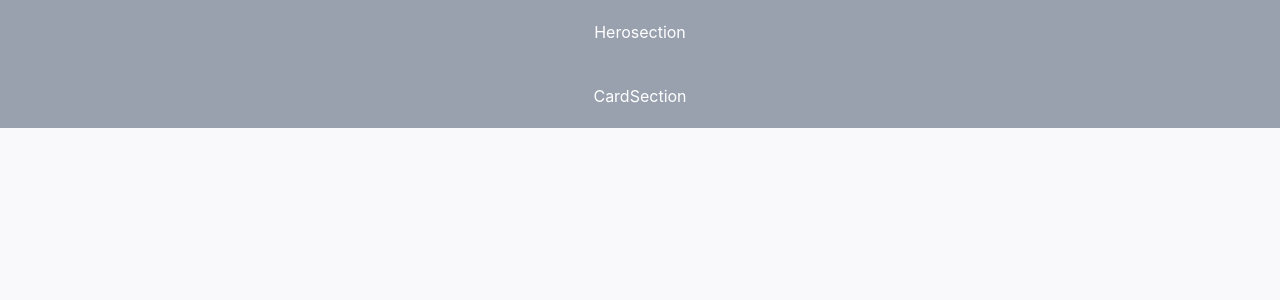
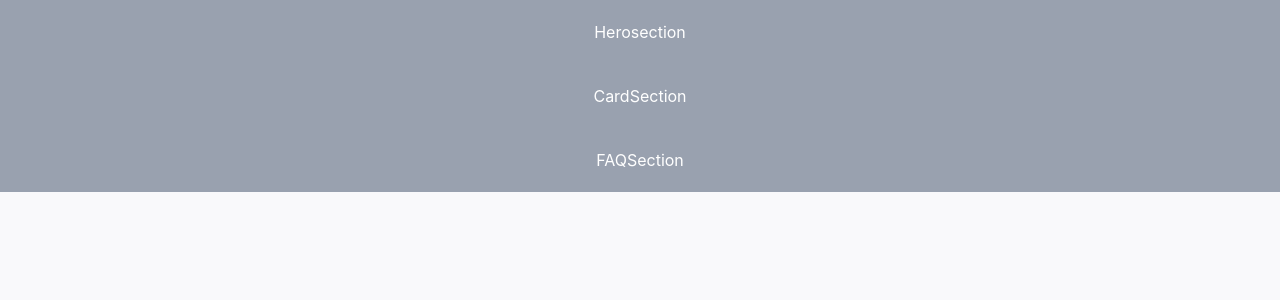
Before and after one commit to eslam-mohamedl/learn-github, a Next.js app: page / in a window 1280 px wide. Shown: the top 300 px of the page. Built offline with nearby package versions, Linux system fonts and the light colour scheme.

Commit message:
add faq section

```diff
--- a/src/app/page.tsx
+++ b/src/app/page.tsx
@@ -1,10 +1,12 @@
 import Herosection from "@/components/organisms/Herosection";
 import CardSection from "@/components/organisms/CardSection";
+import FAQSection from "@/components/organisms/FAQSection";
 export default function page() {
   return (
     <div>
       <Herosection />
       <CardSection />
+      <FAQSection/>
     </div>
   );
 }
--- /dev/null
+++ b/src/components/organisms/FAQSection.tsx
@@ -0,0 +1,9 @@
+import React from 'react'
+
+export default function FAQSection() {
+  return (
+    <div className="bg-gray-400 text-white p-5  flex  justify-center items-center ">
+      FAQSection
+    </div>
+  )
+}
```
